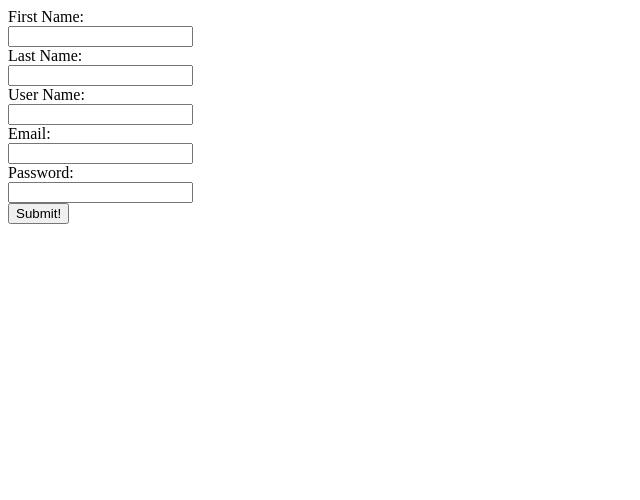
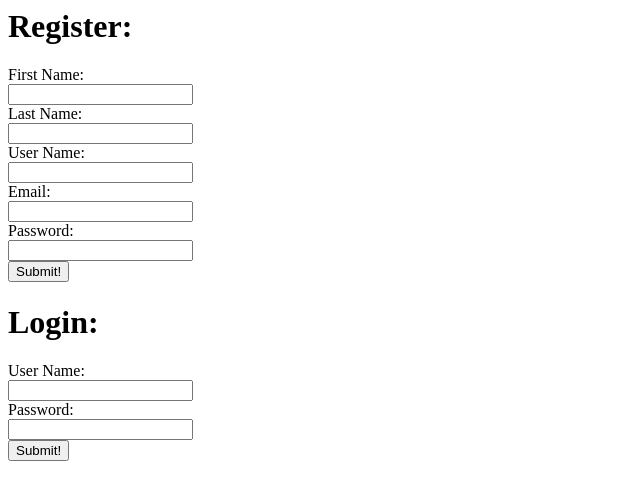
Before and after one commit to abshir24/Skillspire-june-2024-python, a Flask app: page / in a window 1280 px wide. Shown: the top 500 px of the page, without its empty margins (0-640 px from the left). Run offline with Flask 3, Linux system fonts and the light colour scheme.

Commit message:
added fsfa2

```diff
--- a/Python/FullStack Flask /fsf1/app.py
+++ b/Python/FullStack Flask /fsf1_2/app.py
@@ -53,6 +53,21 @@ def displayusers():
     return render_template("users.html", users = users)
 
 
+@app.route('/login', methods = ['GET','POST'])
+
+def login():
+    username = request.form['user_name']
+    password = request.form['password']
+
+    user = User.query.filter_by(user_name = username, password = password).first()
+
+    if user == None:
+        return "<h1 style='color:red'> This user doesn't exist </h1>"
+
+    return render_template("user.html", user = user)
+
+
+
 if __name__ == "__main__":
     with app.app_context():
         db.create_all()
--- a/Python/FullStack Flask /fsf1/templates/index.html
+++ b/Python/FullStack Flask /fsf1_2/templates/index.html
@@ -4,6 +4,7 @@
     </head>
 
     <body>
+        <h1>Register:</h1>
         <form action="/createuser" method="POST">
             <label>First Name:</label> <br>
             <input type="text" name="first_name"><br>
@@ -22,5 +23,17 @@
 
             <input type="submit" value="Submit!">
         </form>
+
+        <h1>Login:</h1>
+        <form action="/login" method="POST">
+            <label>User Name:</label> <br>
+            <input type="text" name="user_name"><br>
+
+            <label>Password:</label> <br>
+            <input type="password" name="password"><br>
+
+            <input type="submit" value="Submit!">
+        </form>
+
     </body>
 </html>
```
Also changed, not shown: Python/FullStack Flask /fsf1_2/templates/user.html (added, +9 -0 lines), Python/FullStack Flask /fsf1_2/instance/fsf1.db (renamed from Python/FullStack Flask /fsf1/instance/fsf1.db), Python/FullStack Flask /fsf1_2/templates/users.html (renamed from Python/FullStack Flask /fsf1/templates/users.html), Python/FullStack Flask /instance/fsf1.db (added).
